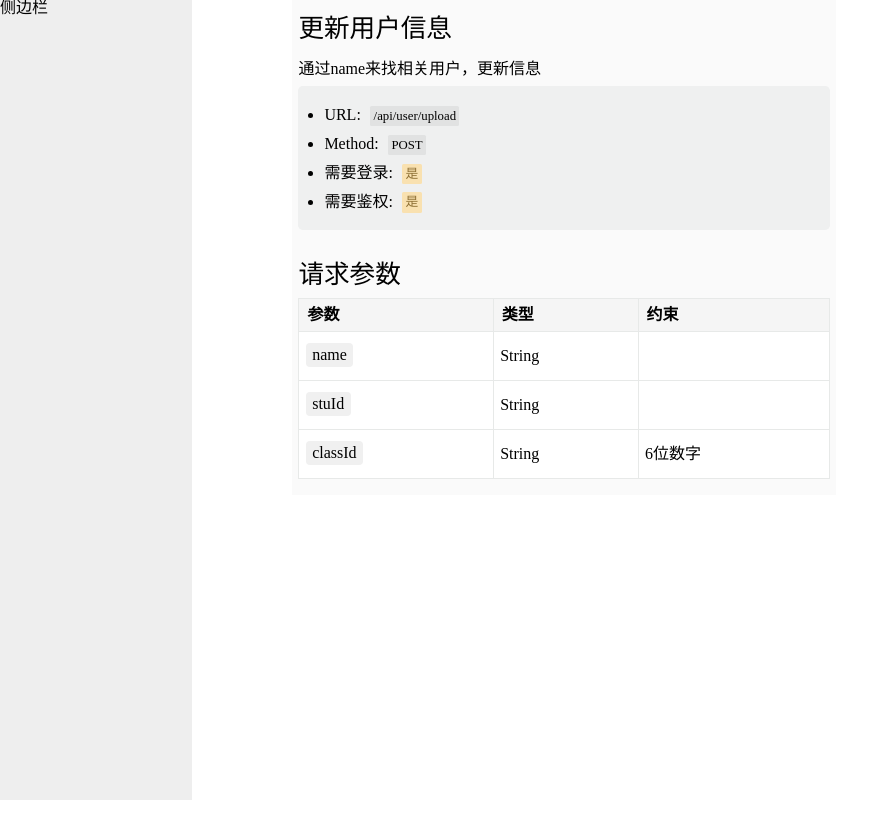
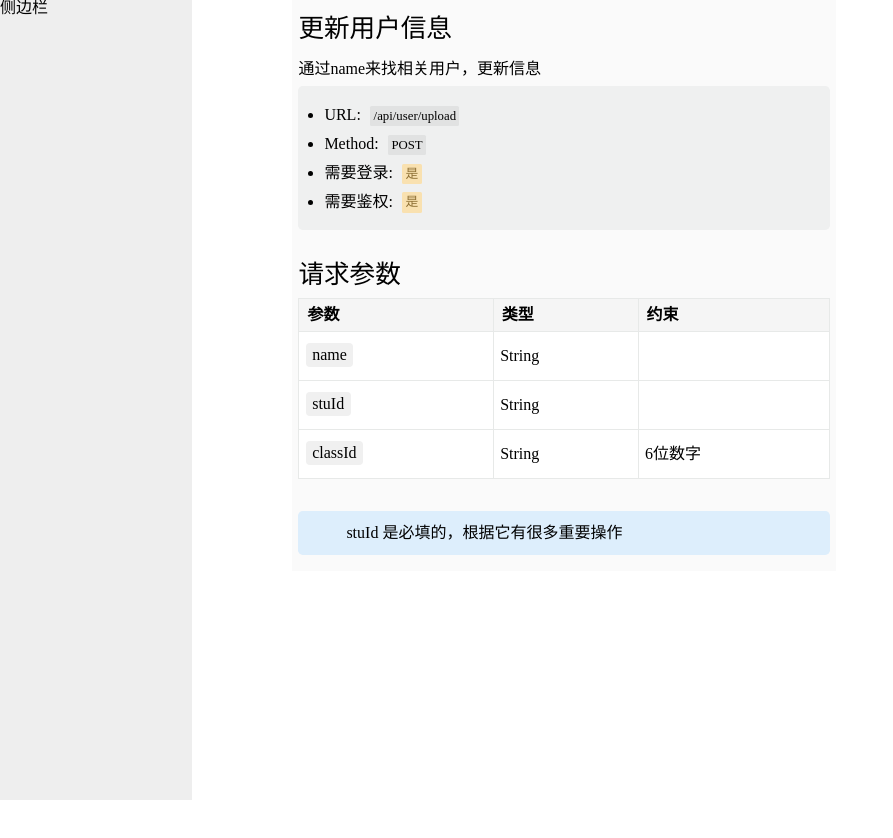
Before and after one commit to CaoKejian/JobPosting_Pro, a React (Vite) app in the folder portDocument/: page /home#/welcome in a window 1280 px wide. Shown: the top 838 px of the page, without its empty margins (0-893 px from the left). Built offline with nearby package versions, Linux system fonts and the light colour scheme.

Commit message:
feat: 完成Notice组件

```diff
--- a/portDocument/src/component/Right.tsx
+++ b/portDocument/src/component/Right.tsx
@@ -3,6 +3,7 @@ import type { FC, ReactNode } from 'react'
 import Main from '../share/Main'
 import s from './Right.module.scss'
 import Table from '../share/Table'
+import Notice from '../share/Notice'
 interface IProps {
   children?: ReactNode
 }
@@ -33,6 +34,7 @@ const Right: FC<IProps> = () => {
       {/* <JsonView value={jsonObj}></JsonView> */}
       <Main obj={obj} />
       <Table table={TableObj} />
+      <Notice desc={'stuId 是必填的，根据它有很多重要操作'}/>
     </div>
   )
 }
--- /dev/null
+++ b/portDocument/src/share/Notice.module.scss
@@ -0,0 +1,17 @@
+.wrapper{
+  width: 100%;
+  padding: 1rem 0.4rem;
+  box-sizing: border-box;
+  .container{
+    border-radius: 0.3rem;
+    background: #ddeefc;
+    display: flex;
+    align-items: center;
+    padding: 0.8rem;
+  }
+  .svg{
+    width: 1.2rem;
+    height: 1.2rem;
+    margin-right: 1rem;
+  }
+}
--- /dev/null
+++ b/portDocument/src/share/Notice.tsx
@@ -0,0 +1,20 @@
+import React, { memo } from 'react'
+import type { FC, ReactNode } from 'react'
+import s from './Notice.module.scss'
+interface IProps {
+  children?: ReactNode,
+  desc: String
+}
+
+const Notice: FC<IProps> = ({ desc }) => {
+  return (
+    <div className={s.wrapper}>
+      <div className={s.container}>
+        <svg className={s.svg}><use xlinkHref='#notice'></use></svg>
+        <div>{desc}</div>
+      </div>
+    </div>
+  )
+}
+
+export default memo(Notice)
```
Also changed, not shown: portDocument/src/assets/icons/notice.svg (added).
